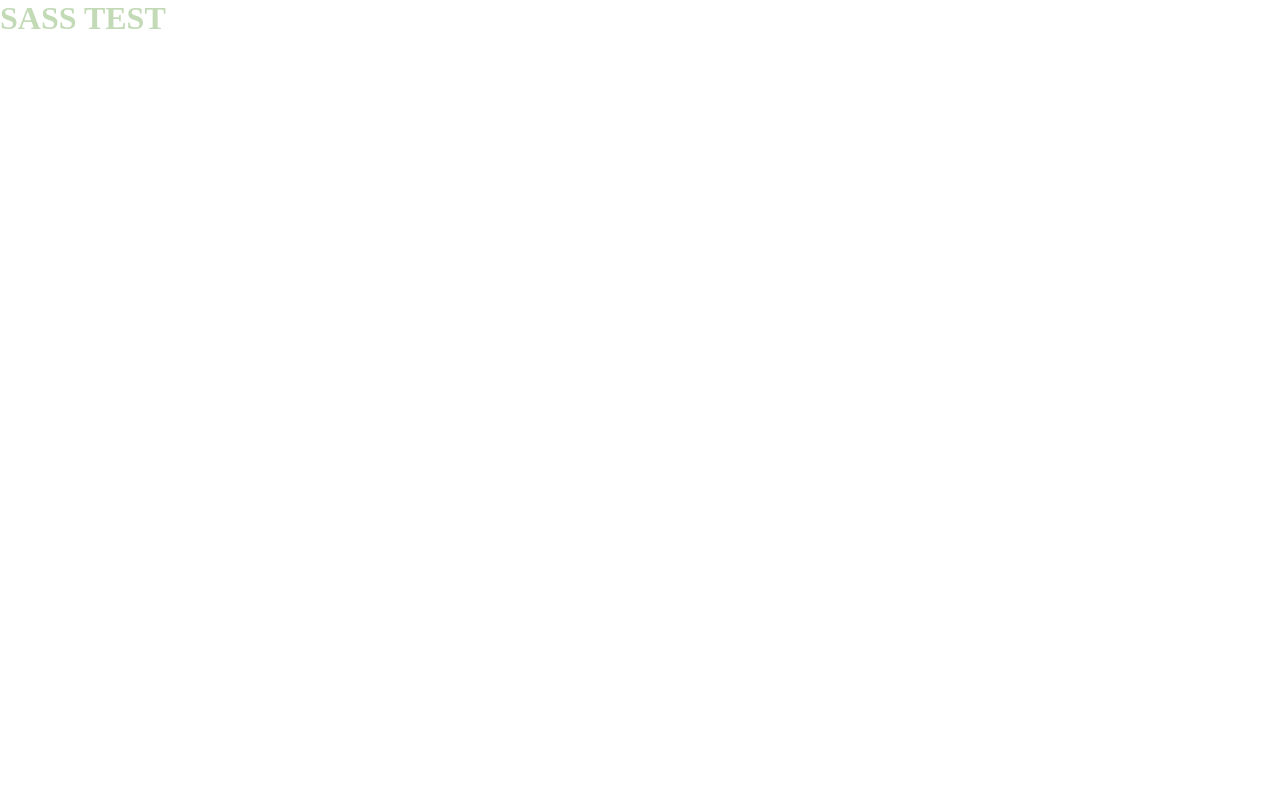
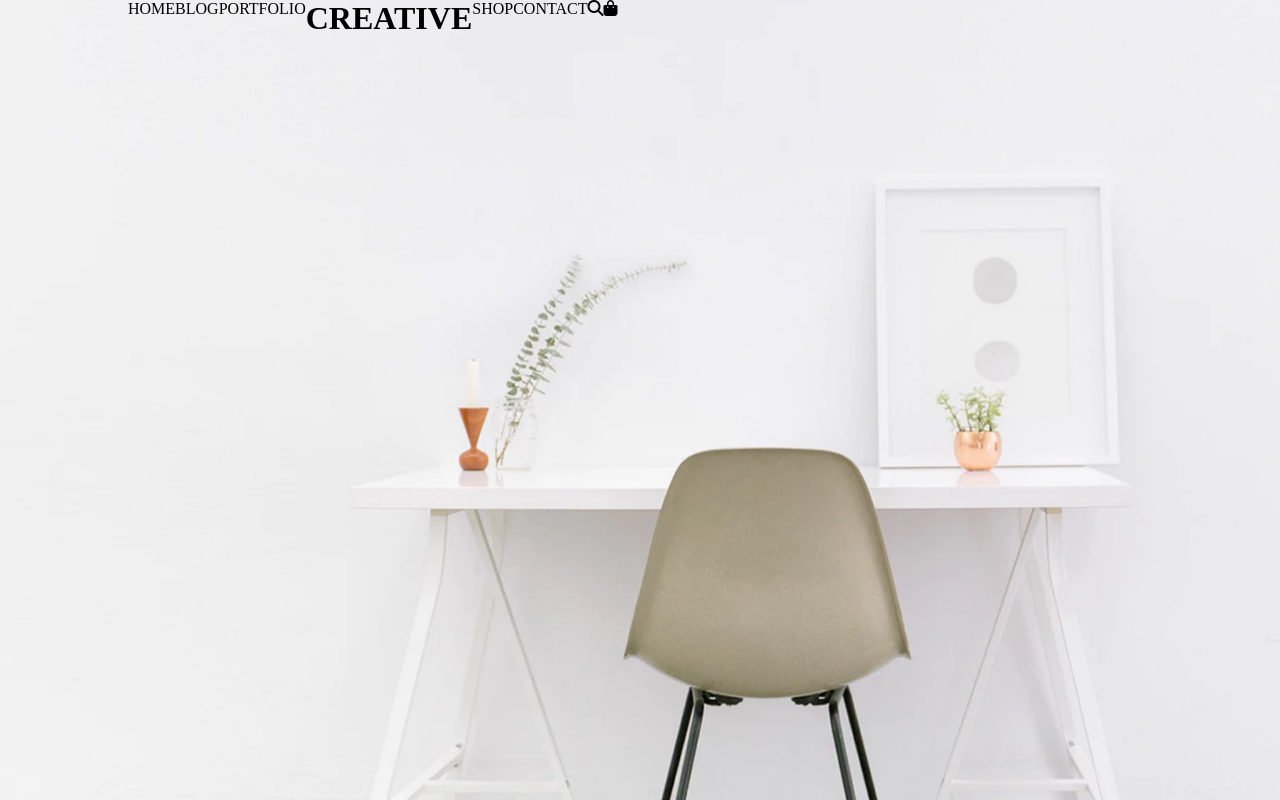
Before and after one commit to Chris-YN/Project1, a plain HTML site: page index.html in a window 1280 px wide. Drawn offline with Linux system fonts and the light colour scheme.

Commit message:
commit 2 header in pogress

```diff
--- a/index.html
+++ b/index.html
@@ -9,11 +9,38 @@
     <link rel="preconnect" href="https://fonts.gstatic.com" crossorigin>
     <link href="https://fonts.googleapis.com/css2?family=Montserrat:wght@400;700&family=Open+Sans&display=swap" rel="stylesheet">
 
+    <!-- FontAwesome link -->
+    <script src="https://kit.fontawesome.com/12e0e6e5dc.js" crossorigin="anonymous"></script>
+
     <!-- CSS import -->
     <link rel="stylesheet" href="./styles/sass/style.css">
     <title>Creative</title>
 </head>
 <body>
-    <h1>SASS TEST</h1>
+    <header>
+        <div class="wrapper">
+            <div class="topNavFlexParent">
+
+                <div class="topNavLinks">
+                    <ul>
+                        <li><a href="#"></a>HOME</li>
+                        <li><a href=""></a>BLOG</li>
+                        <li><a href=""></a>PORTFOLIO</li>
+                    </ul>
+                </div>
+                <h1>CREATIVE</h1>
+                <div class="topNavRight">
+                    <ul>
+                        <li><a href=""></a>SHOP</li>
+                        <li><a href=""></a>CONTACT</li>
+                        <li><a href=""></a><i class="fas fa-search"></i></li>
+                        <li><a href=""></a><i class="fas fa-shopping-bag"></i></li>
+                    </ul>
+                </div>
+
+            </div>
+
+        </div>
+    </header>
 </body>
 </html>
--- a/styles/sass/style.css
+++ b/styles/sass/style.css
@@ -232,11 +232,34 @@ html {
 
 h1,
 h2,
-p {
+p,
+ul,
+a {
   margin: 0;
   padding: 0;
 }
 
-h1 {
-  color: #C3DAB7;
+a {
+  text-decoration: none;
+}
+
+li {
+  list-style: none;
+}
+
+.wrapper {
+  width: 80%;
+  margin: 0 auto;
+}
+
+header {
+  background-image: url(../assets/home-1.jpeg);
+  background-size: cover;
+  height: 100vh;
+}
+header .topNavFlexParent {
+  display: flex;
+}
+header ul {
+  display: flex;
 }/*# sourceMappingURL=style.css.map */
```
